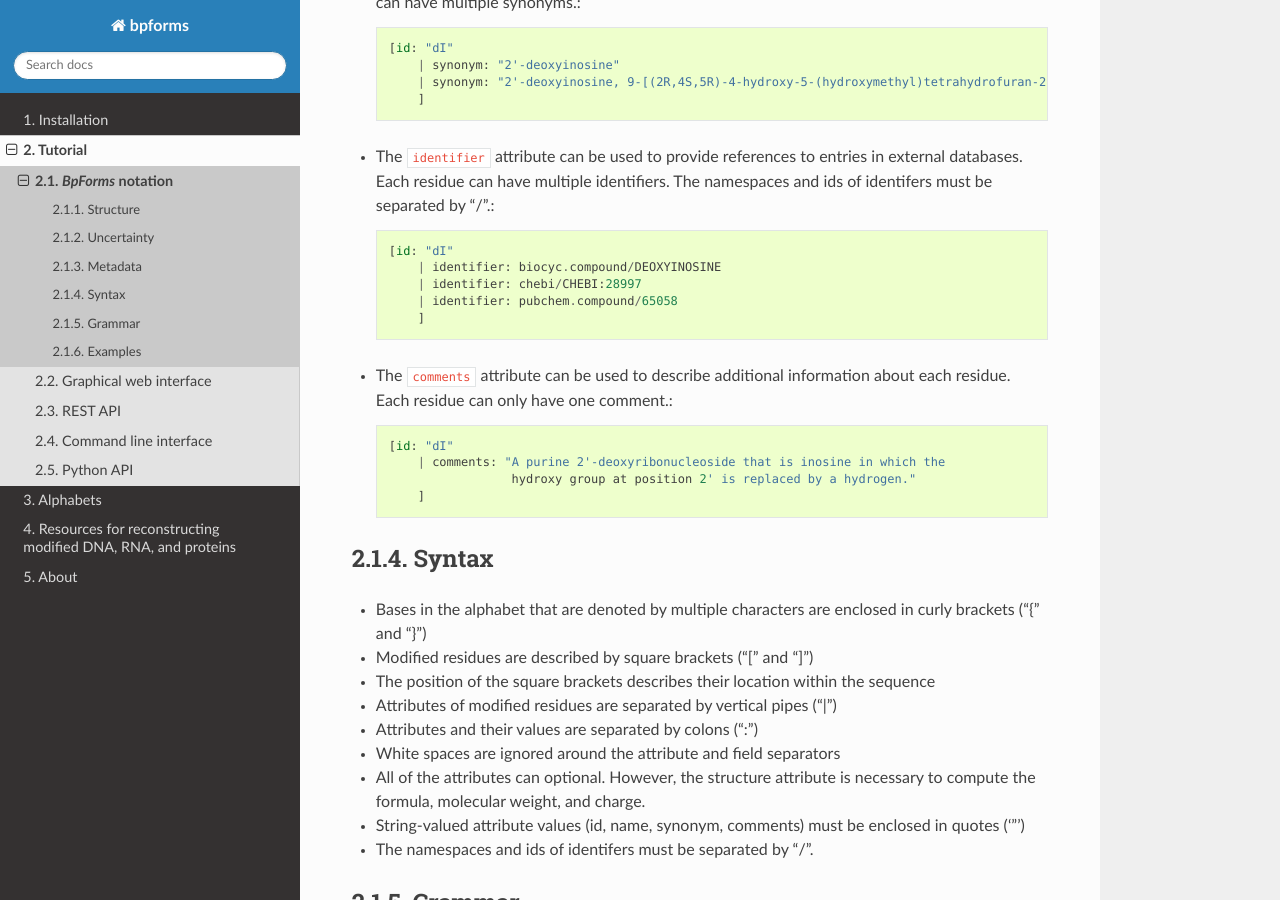
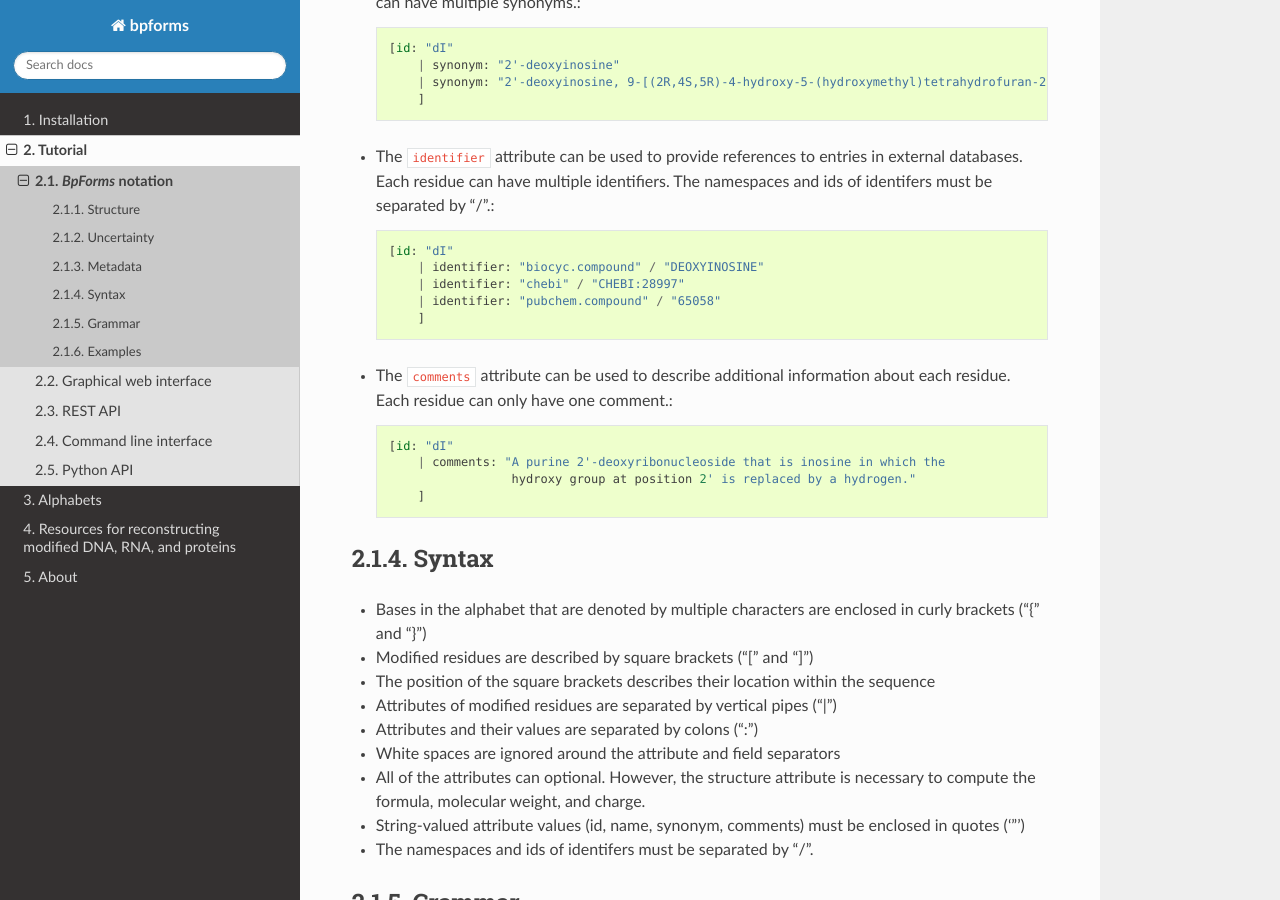
Before and after one commit to KarrLab/bpforms, a Sphinx documentation site: the page built from docs/notation.rst, in a window 1280 px wide and 900 px high, scrolled down 1284 px. Built offline with Sphinx 7.4.7 and the Read the Docs theme 2.0.0, drawn with Linux system fonts in a browser that asks for light colours; pages that are not in the unit, such as notebooks, are missing from menus.

Commit message:
updating docs

```diff
--- a/docs/notation.rst
+++ b/docs/notation.rst
@@ -56,9 +56,9 @@ Metadata
 * The ``identifier`` attribute can be used to provide references to entries in external databases. Each residue can have multiple identifiers. The namespaces and ids of identifers must be separated by "/".::
 
     [id: "dI"
-        | identifier: biocyc.compound/DEOXYINOSINE
-        | identifier: chebi/CHEBI:28997
-        | identifier: pubchem.compound/65058
+        | identifier: "biocyc.compound" / "DEOXYINOSINE"
+        | identifier: "chebi" / "CHEBI:28997"
+        | identifier: "pubchem.compound" / "65058"
         ]
 
 * The ``comments`` attribute can be used to describe additional information about each residue. Each residue can only have one comment.::
```
